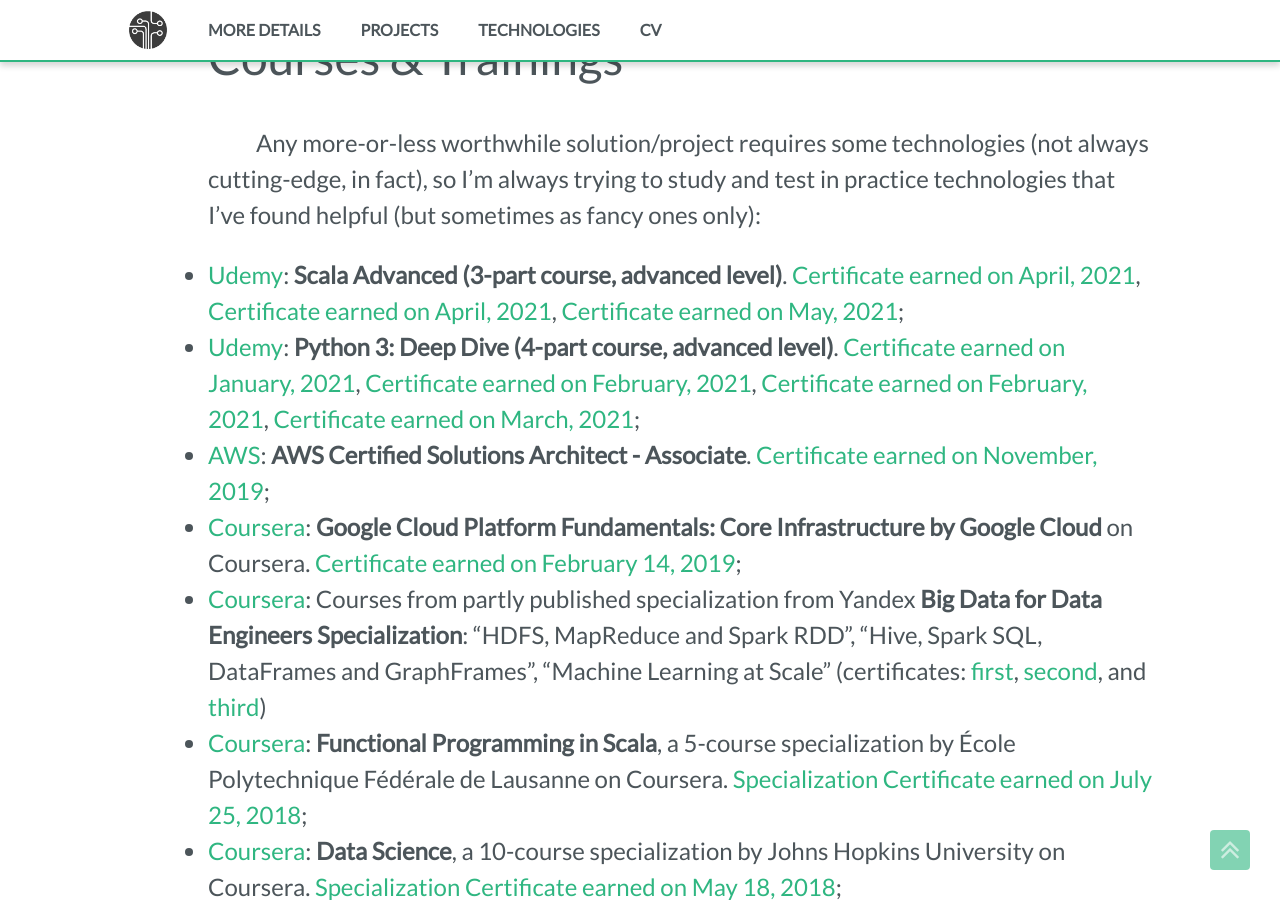
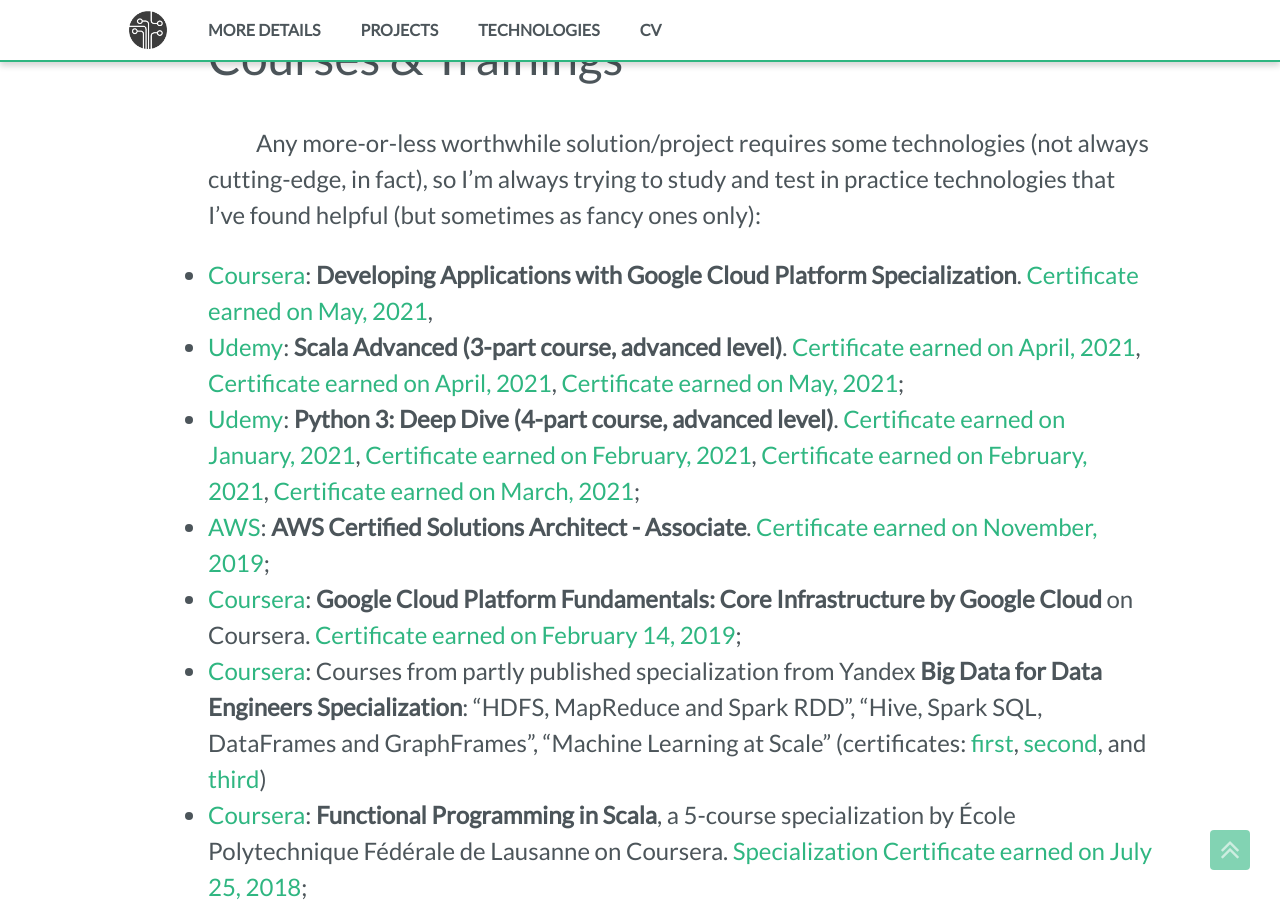
Before and after one commit to fedor-malyshkin/fedor-malyshkin.github.io, a Jekyll site: the page built from details.md, in a window 1280 px wide and 900 px high, scrolled down 1641 px. Built offline with Jekyll 4.4.1, drawn with Linux system fonts in a browser that asks for light colours.

Commit message:
Update courses.md

```diff
--- a/_includes/details/courses.md
+++ b/_includes/details/courses.md
@@ -1,5 +1,7 @@
 Any more-or-less worthwhile solution/project requires some technologies (not always cutting-edge, in fact), so I'm always trying to study and test in practice technologies that I've found helpful (but sometimes as  fancy ones only):
 
+* [Coursera](https://www.coursera.org): **Developing Applications with Google Cloud Platform Specialization**. [Certificate earned on May, 2021](
+https://www.coursera.org/account/accomplishments/specialization/certificate/F6KF88WFBUM7),
 * [Udemy](https://www.udemy.com): **Scala Advanced (3-part course, advanced level)**. [Certificate earned on April, 2021](https://www.udemy.com/certificate/UC-64476b70-f926-4b36-9f04-1a84fe550f79/),
   [Certificate earned on April, 2021](https://www.udemy.com/certificate/UC-ab9cccb6-a609-4eae-86fe-7e8fd57ed799/),
   [Certificate earned on May, 2021](https://www.udemy.com/certificate/UC-7712b8a1-a731-426d-880d-cd86a4813559/);
```
